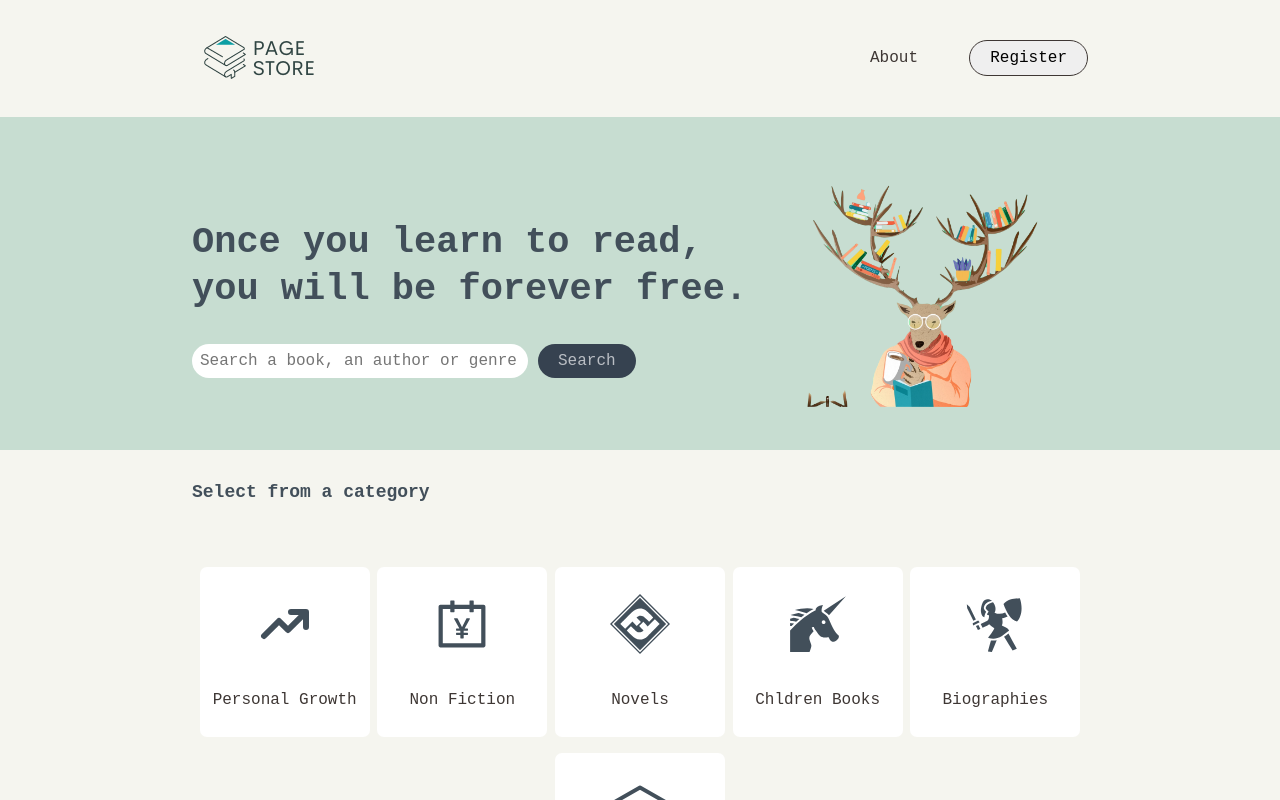
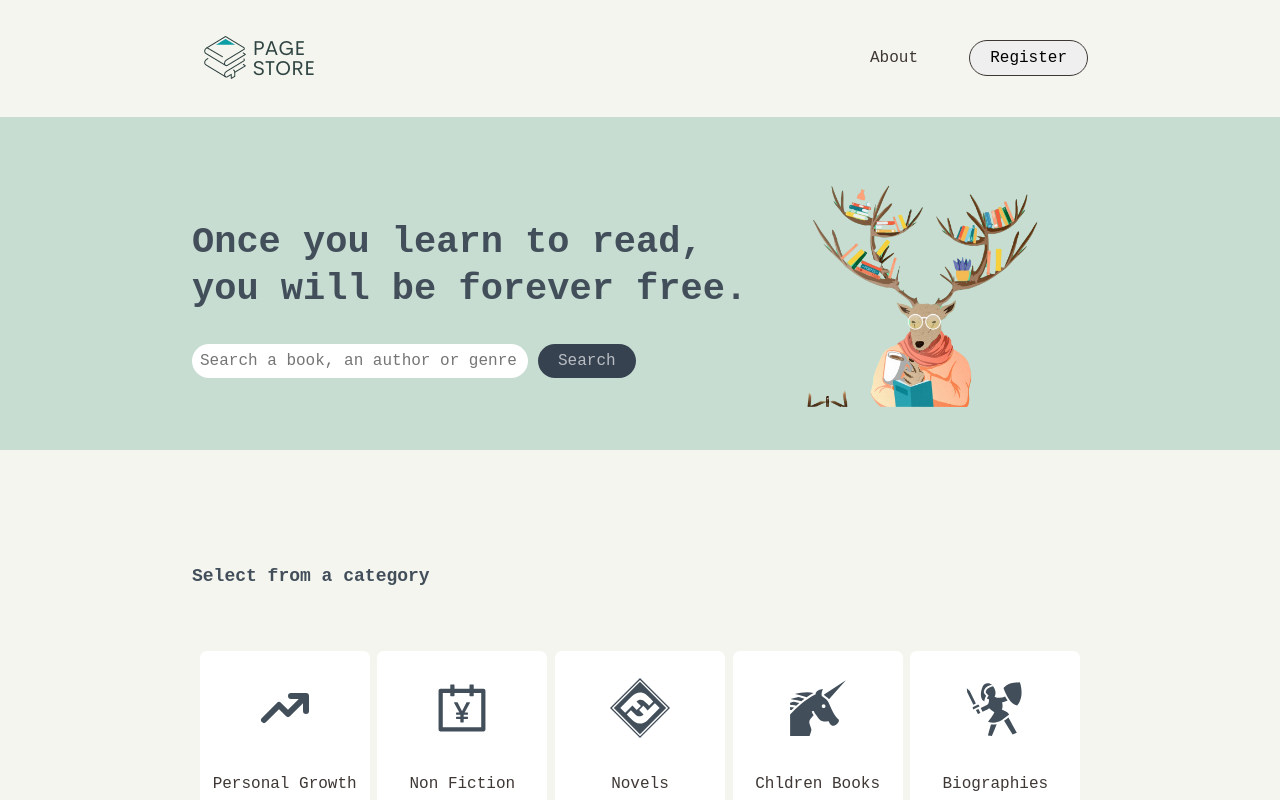
Before and after one commit to CharlesIvia/page-collections-website, a React (Create React App) app: page /#/ in a window 1280 px wide. Shown: the top 800 px of the page. Built offline with nearby package versions, Linux system fonts and the light colour scheme; a web font is replaced by a local one.

Commit message:
initial search functionality

```diff
--- a/src/components/HeroSearch.js
+++ b/src/components/HeroSearch.js
@@ -1,17 +1,49 @@
-import React from "react";
+import React, { useState } from "react";
+import { Books } from "../data/BooksData";
+import { BookCard } from "./PopularSection";
 
 export const HeroSearch = ({ searchmain, searchimage }) => {
+  const [query, setQuery] = useState("");
+  const [bK, setBk] = useState([]);
+  const [message, setMessage] = useState("");
+
+  let bufferBk = {
+    name: "Book not found",
+  };
+  const handleOnChange = (e) => {
+    let value = e.target.value;
+    setQuery(value);
+  };
+
+  const SearchBook = (searchQuery) => {
+    setQuery(searchQuery);
+    let searchedBk = Books.filter(
+      (bk) =>
+        bk.name.toLowerCase().includes(query) ||
+        bk.author.toLowerCase().includes(query)
+    );
+
+    // console.log(searchedBk);
+    // console.log(query);
+    searchedBk.length > 0
+      ? setBk([...searchedBk])
+      : setBk([]) &&
+        setMessage("Sorry! We do not that book on our catalogue yet.");
+  };
+
   return (
+    <div className="hero">
       <div className="hero-search">
         <div className="hero-search-left">
           <div>
             <h2>{searchmain}</h2>
           </div>
           <div>
-          <form>
+            <form onSubmit={SearchBook}>
               <input
                 type="text"
                 placeholder="Search a book, an author or genre"
+                onChange={handleOnChange}
               ></input>
               <button type="submit">Search</button>
             </form>
@@ -21,5 +53,13 @@ export const HeroSearch = ({ searchmain, searchimage }) => {
           <img src={searchimage} alt="endless reading"></img>
         </div>
       </div>
+      <div className="search-results">
+        {bK.length > 0 ? (
+          bK.map((book) => <BookCard book={book} key={book.id} />)
+        ) : (
+          <p>{message}</p>
+        )}
+      </div>
+    </div>
   );
 };
--- a/src/css/App.css
+++ b/src/css/App.css
@@ -43,6 +43,11 @@ body {
 }
 
 /*Hero search styling*/
+
+.hero {
+  display: flex;
+  flex-direction: column;
+}
 .hero-search {
   display: flex;
   flex-direction: row;
@@ -82,6 +87,13 @@ body {
   color: #babec4;
 }
 
+.search-results {
+  display: flex;
+  flex-direction: row;
+  flex-wrap: wrap;
+  padding: 4vh 15vw;
+  background-color: #f5f5ef;
+}
 /*Categories section*/
 .categories-section {
   background-color: #f5f5ef;
```
Lines whose indentation alone changed are shown as unchanged.
